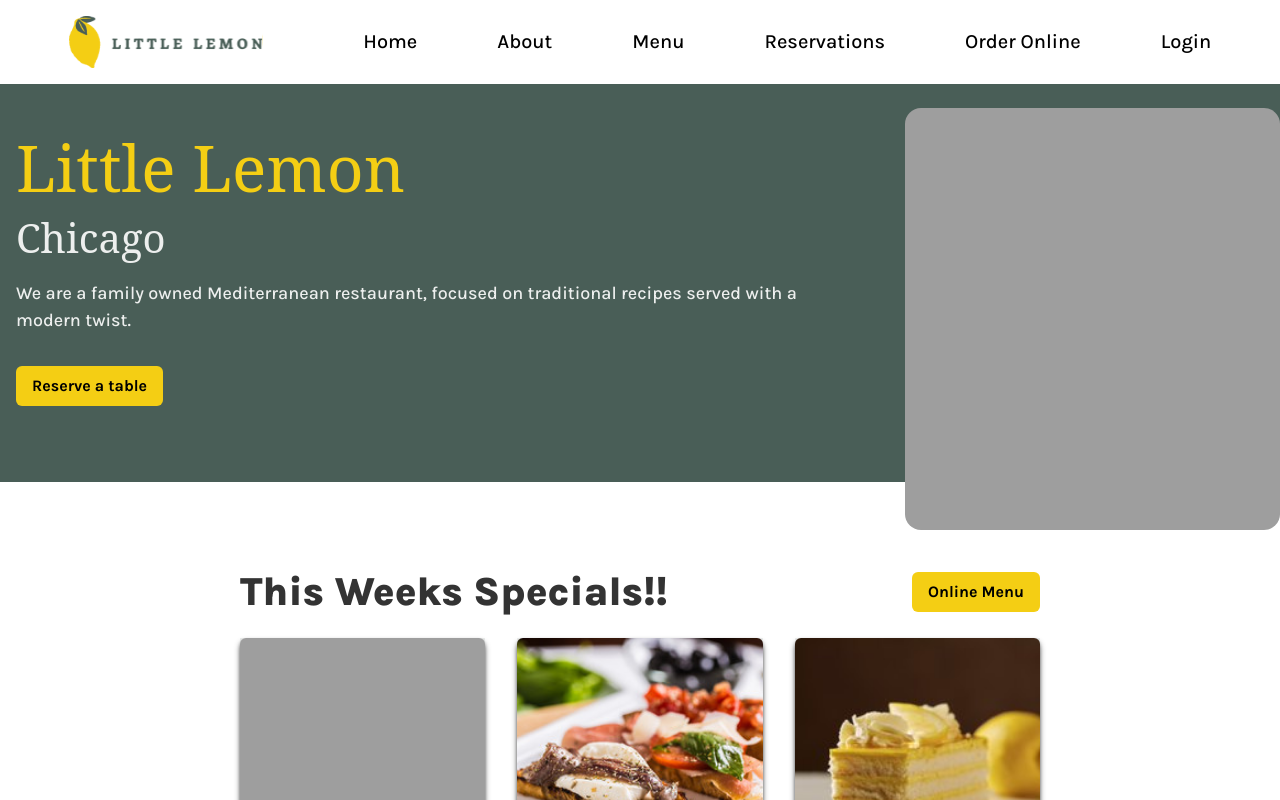
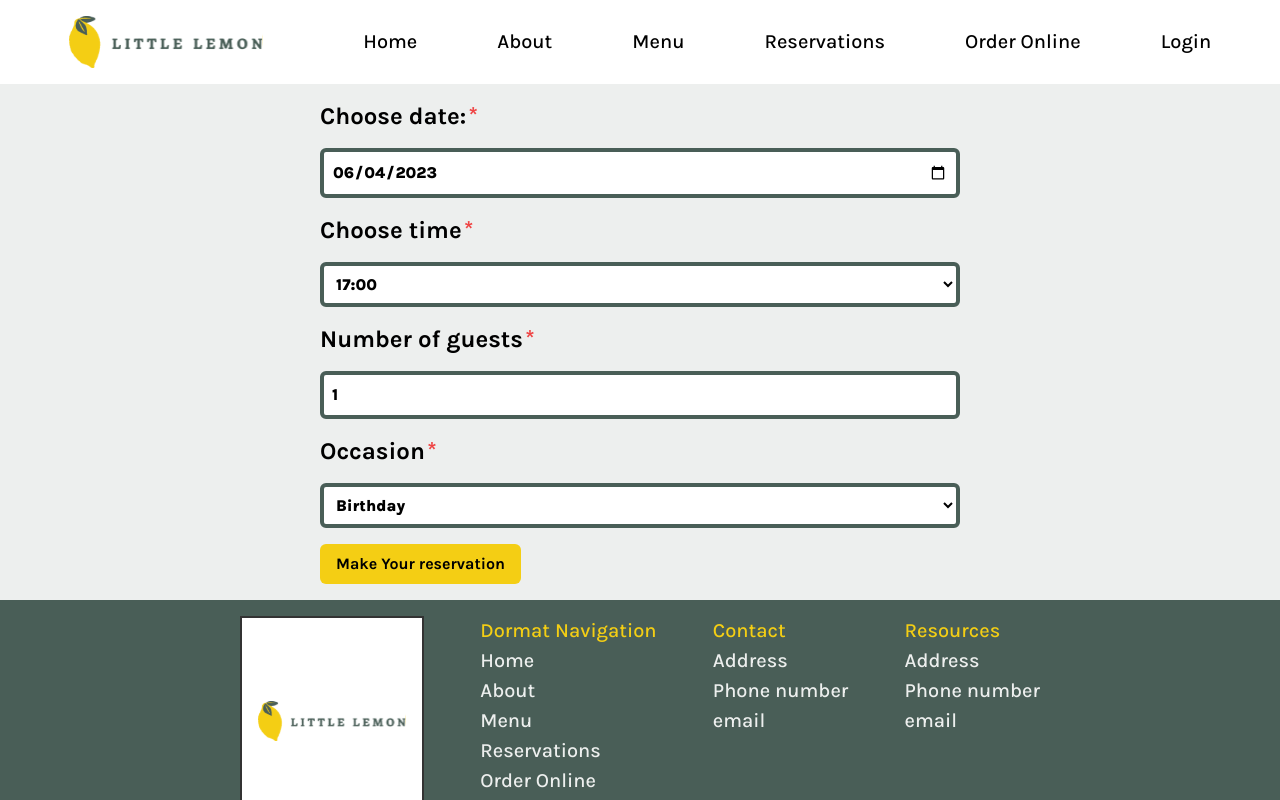
Before and after one commit to TheWonderingGecko/little-lemon, a React (Vite) app: page /#/reservations in a window 1280 px wide. Before the commit this address led to /. Shown: the top 800 px of the page. Built offline with nearby package versions, Linux system fonts and the light colour scheme; a web font is replaced by a local one.

Commit message:
for submit complete

```diff
--- a/src/App.jsx
+++ b/src/App.jsx
@@ -5,12 +5,13 @@ import Home from './pages/Home'
 import Booking from './pages/Booking'
 import Footer from './components/Footer'
 import { HashRouter, Routes, Route } from 'react-router-dom'
+import ConfirmedBooking from './pages/ConfirmedBooking'
 
 function App() {
   return (
     <>
       <HashRouter>
-        <div className="lg:flex gap-8  justify-center items-center lg:mx-60 lg:py-4 xl:w-screen xl:mx-0 xl:justify-evenly">
+        <div className="items-center justify-center gap-8 lg:flex lg:mx-60 lg:py-4 xl:w-screen xl:mx-0 xl:justify-evenly">
           <Header />
           <Navigation />
         </div>
@@ -18,6 +19,7 @@ function App() {
         <Routes>
           <Route path="/" element={<Home />} />
           <Route path="/reservations" element={<Booking />} />
+          <Route path="/confirmed" element={<ConfirmedBooking />} />
         </Routes>
         <Footer />
       </HashRouter>
--- a/src/components/Global_components/BookingForm.jsx
+++ b/src/components/Global_components/BookingForm.jsx
@@ -1,15 +1,24 @@
+import { useNavigate } from 'react-router-dom'
 import Button from '../Global_components/Button'
 import { useState, useEffect } from 'react'
 
 const BookingForm = (props) => {
+  const Navigate = useNavigate()
+
   const [date, setDate] = useState(convertDateFormat(props.date))
-  const [time, setTime] = useState('')
 
-  const [guests, setGuests] = useState('')
-  const [occasion, setOccasion] = useState('')
+  const [guests, setGuests] = useState(1)
+  const [occasion, setOccasion] = useState('Birthday')
 
-  const Test = () => {
-    console.log(date, time, guests, occasion)
+  const SubmitForm = (e) => {
+    e.preventDefault()
+    const formData = {
+      date,
+      time: props.initalTime,
+      guests,
+      occasion,
+    }
+    props.submit(formData)
   }
 
   function convertDateFormat(dateString) {
@@ -22,8 +31,8 @@ const BookingForm = (props) => {
   }
   return (
     <form
-      className="flex flex-col gap-4 w-1/2 py-4 font-Karla-extraBold font-extrabold "
-      onSubmit={Test}
+      className="flex flex-col w-1/2 gap-4 py-4 font-extrabold font-Karla-extraBold "
+      onSubmit={SubmitForm}
     >
       <label
         htmlFor="res-date"
@@ -37,9 +46,10 @@ const BookingForm = (props) => {
         value={date}
         onChange={(e) => {
           setDate(e.target.value)
-          props.updateTimes(date)
+          props.updateTimes(e.target.value)
+          console.log('change')
         }}
-        className="p-2 rounded-md  border-Green border-4"
+        className="p-2 border-4 rounded-md border-Green"
       />
       <label
         htmlFor="res-time"
@@ -49,9 +59,9 @@ const BookingForm = (props) => {
       </label>
       <select
         id="res-time "
-        value={time}
-        onChange={(e) => setTime(e.target.value)}
-        className="p-2 rounded-md  border-Green border-4 bg-white"
+        value={props.initalTime}
+        onChange={(e) => props.changeTime(e.target.value)}
+        className="p-2 bg-white border-4 rounded-md border-Green"
       >
         {props.availableTimes.map((time) => (
           <option key={time} value={time}>
@@ -73,7 +83,7 @@ const BookingForm = (props) => {
         id="guests"
         value={guests}
         onChange={(e) => setGuests(e.target.value)}
-        className="p-2 rounded-md  border-Green border-4 text-black"
+        className="p-2 text-black border-4 rounded-md border-Green"
       />
       <label
         htmlFor="occasion"
@@ -85,13 +95,13 @@ const BookingForm = (props) => {
         id="occasion"
         value={occasion}
         onChange={(e) => setOccasion(e.target.value)}
-        className="p-2 rounded-md  border-Green border-4 bg-white"
+        className="p-2 bg-white border-4 rounded-md border-Green"
       >
         <option value="Birthday">Birthday</option>
         <option value="Anniversary">Anniversary</option>
       </select>
-      <button type="submit"> Make Your reservation</button>
-      <Button title="Make Your reservation" />
+
+      <Button title="Make Your reservation" type="submit" />
     </form>
   )
 }
--- a/src/components/Global_components/Button.jsx
+++ b/src/components/Global_components/Button.jsx
@@ -5,9 +5,9 @@ const Button = (props) => {
     <button
       role="button"
       type={props.type}
-      className="bg-Yellow px-4 py-2 rounded-md  font-Karla-bold text-paragraph font-bold w-fit h-fit "
+      className="px-4 py-2 font-bold rounded-md bg-Yellow font-Karla-bold text-paragraph w-fit h-fit "
     >
-      <Link to={props.link}>{props.title}</Link>
+      {props.link ? <Link to={props.link}>{props.title}</Link> : props.title}
     </button>
   )
 }
--- a/src/pages/Booking.jsx
+++ b/src/pages/Booking.jsx
@@ -1,6 +1,7 @@
 import BookingForm from '../components/Global_components/BookingForm'
+import { useNavigate } from 'react-router-dom'
 
-import { useEffect, useReducer } from 'react'
+import { useEffect, useReducer, useState } from 'react'
 
 const currentDate = new Date()
 
@@ -9,13 +10,14 @@ const seededRandom = function (seed) {
   var a = 185852
   var s = seed % m
   return function () {
-    return (s = (s * a) % m) / m
+    s = (s * a + seed) % m
+    return s / m
   }
 }
 
 const fetchAPI = function (date) {
   let result = []
-  let random = seededRandom(date.getDate())
+  let random = seededRandom(date.getTime())
 
   for (let i = 17; i <= 23; i++) {
     if (random() < 0.5) {
@@ -26,9 +28,6 @@ const fetchAPI = function (date) {
     }
   }
   return result
-}
-const submitAPI = function (formData) {
-  return true
 }
 
 const timesReducer = (state, action) => {
@@ -44,24 +43,35 @@ const timesReducer = (state, action) => {
 
 const Booking = () => {
   const [availableTimes, dispatch] = useReducer(timesReducer, [])
+  const Navigate = useNavigate()
+  const [time, setTime] = useState('')
   const today = new Date()
 
+  const submitAPI = function (formData) {
+    console.log(formData)
+    Navigate('/confirmed')
+
+    return true
+  }
+
   const updateTimes = (date) => {
-    const updatedDate = Date(date)
-    const times = fetchAPI(updatedDate)
-    console.log(updatedDate)
+    console.log(date)
+    const today = new Date(date)
+    console.log(today)
+
+    const times = fetchAPI(today)
 
     dispatch({
       type: 'UPDATE_TIMES',
       payload: times,
     })
+    console.log(times)
   }
 
   const initializeTimes = () => {
     try {
       const times = fetchAPI(currentDate)
-
-      console.log(currentDate)
+      setTime(times[0])
 
       dispatch({
         type: 'INITIALIZE_TIMES',
@@ -77,9 +87,12 @@ const Booking = () => {
   }, [])
 
   return (
-    <div className="flex justify-center items-center bg-White">
+    <div className="flex items-center justify-center bg-White">
       <BookingForm
         availableTimes={availableTimes}
+        initalTime={time}
+        changeTime={setTime}
+        submit={submitAPI}
         updateTimes={updateTimes}
         date={currentDate}
       />
--- /dev/null
+++ b/src/pages/ConfirmedBooking.jsx
@@ -0,0 +1,13 @@
+const ConfirmedBooking = () => {
+  return (
+    <div className="flex flex-col items-center justify-center bg-White">
+      <h1 className="pb-0 font-medium border-b-2 border-Yellow text-sub_title font-Markazi-medium">
+        Your reservation is set!
+      </h1>
+      <p className="font-medium text-sub_title font-Markazi-medium">
+        You'll receive an email confirmation shortly
+      </p>
+    </div>
+  )
+}
+export default ConfirmedBooking
```
